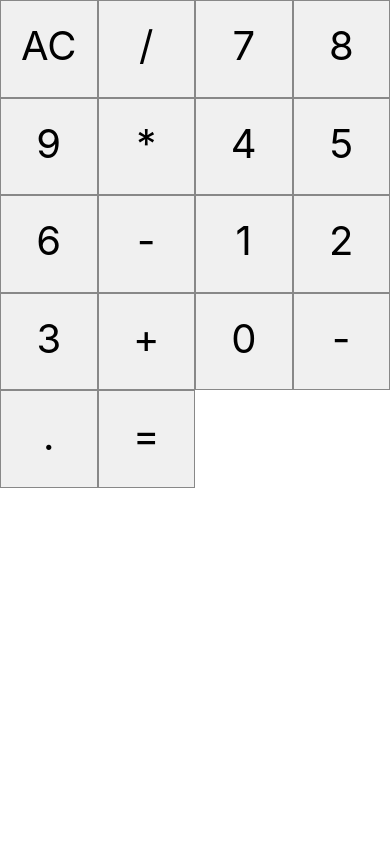
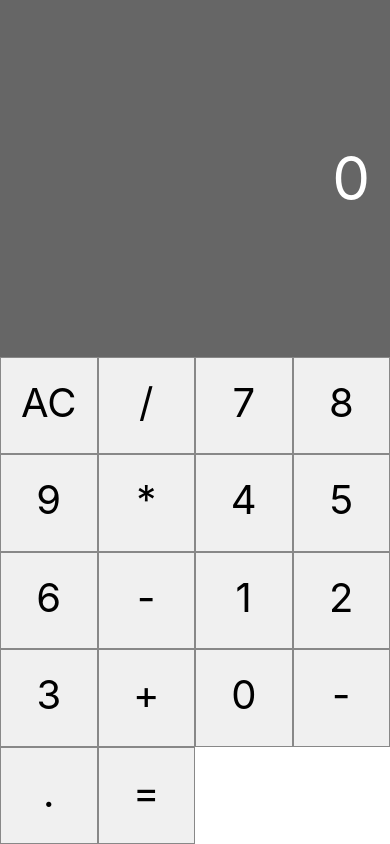
Before and after one commit to MaysharaF/react-native-projectCalculator, a React Native app: screen / in a window 390 px wide. Built offline with nearby package versions, Linux system fonts and the light colour scheme.

Commit message:
adicionando display ao container

```diff
--- a/App.js
+++ b/App.js
@@ -11,6 +11,7 @@ export default class App extends Component {
   render() {
     return (
       <View style={styles.container}>
+        <Display value={this.state.displayValue} />
         <View style={styles.buttons}>
           <Button label="AC" />
           <Button label="/" />
```
